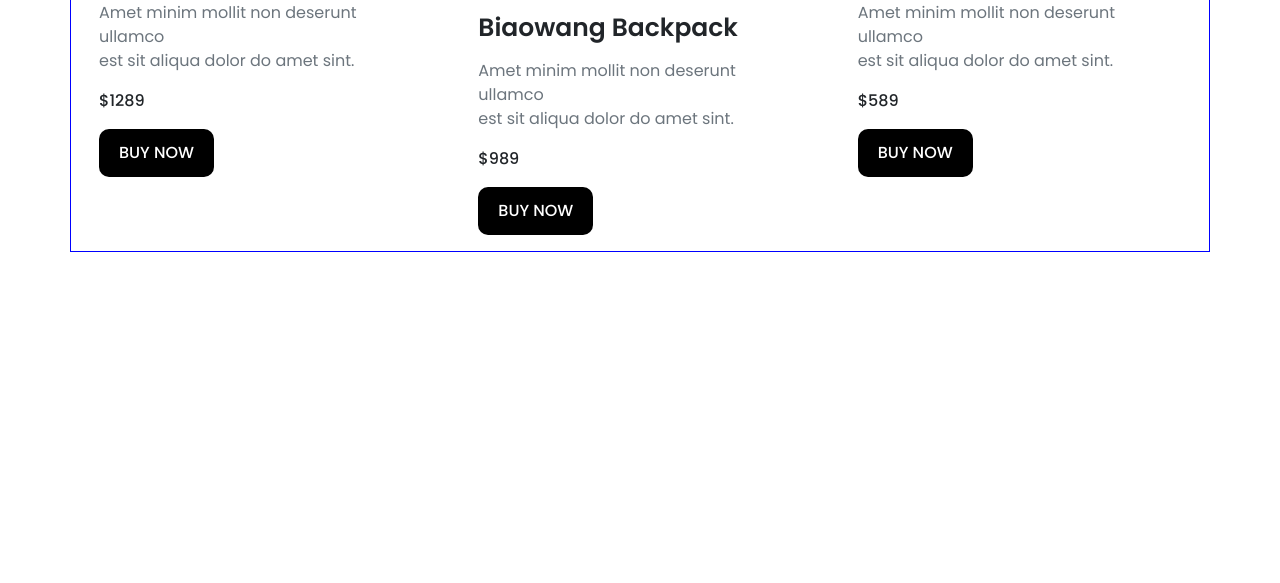
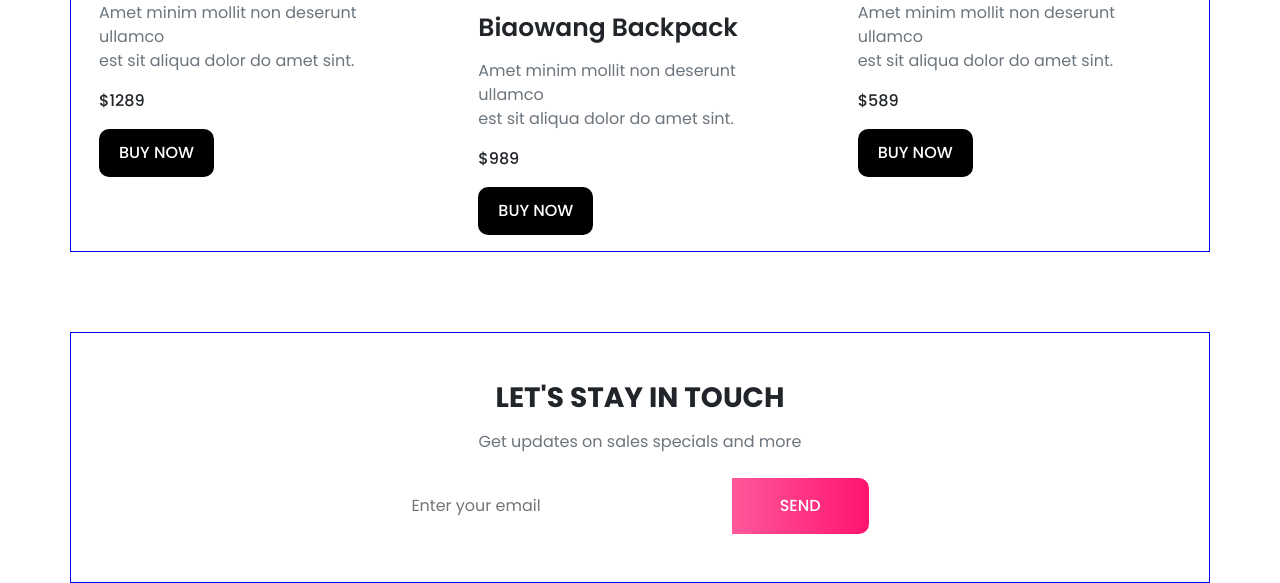
Before and after one commit to hasiburrahmanbiplab/panda-ecommerce, a plain HTML site: page index.html in a window 1280 px wide. Shown: the part 2104-2687 px from the top of the page. Before the commit the page ends 2436 px from the top, so only its background shows below. Drawn offline with nearby package versions, Linux system fonts and the light colour scheme.

Commit message:
footer part added"

```diff
--- a/css/style.css
+++ b/css/style.css
@@ -97,3 +97,9 @@ a{
     border: none;
 }
 /* navbar part end */
+/* footer part start */
+.footer-contianer{
+    max-width: 800px;
+    margin: 0 auto;
+}
+/* footer part end */
--- a/index.html
+++ b/index.html
@@ -181,6 +181,20 @@
       </div>
      </section>
     <!-- backpack part end -->
+    <!-- footer part start -->
+     <section id="footer">
+      <div class="container">
+        <div class="footer-container py-5 d-flex justify-content-center flex-column align-items-center">
+          <h4 class="text-center fs-3 fw-bolder text-balck">LET'S STAY IN TOUCH</h4>
+          <p class="text-center fs-6 fw-normal text-secondary py-3">Get updates on sales specials and more</p>
+          <form class="border-0 mt-2">
+            <input type="email" name="" class="fs-6 fw-normal text-secondary h-100 border-0" id="" placeholder="Enter your email">
+            <button class="common-btn rounded-start-0 linear-2 px-5 py-3">Send</button>
+          </form>
+        </div>
+      </div>
+     </section>
+    <!-- footer part end -->
 
 
 
```
